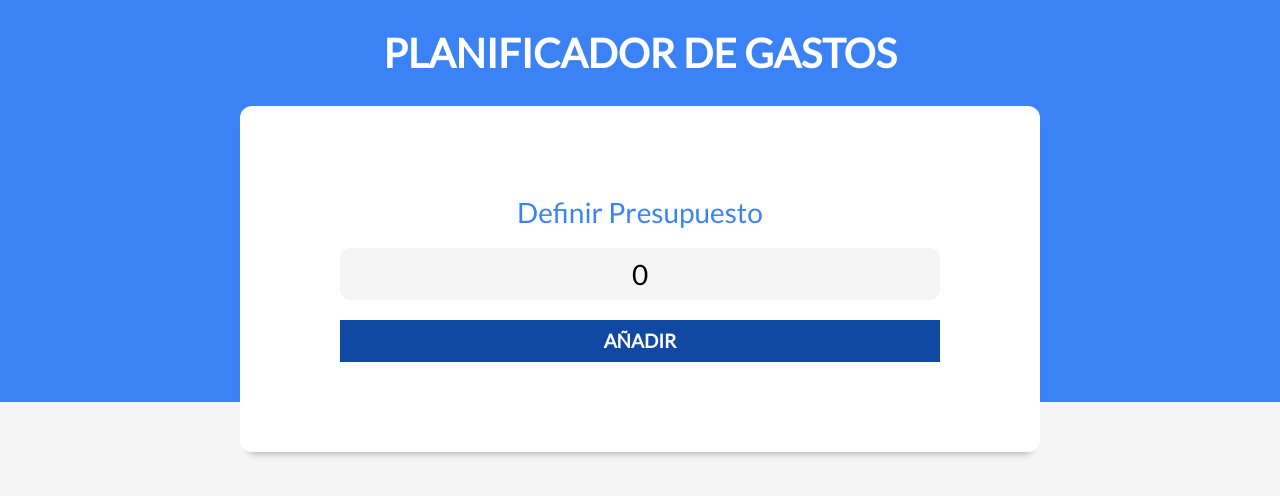
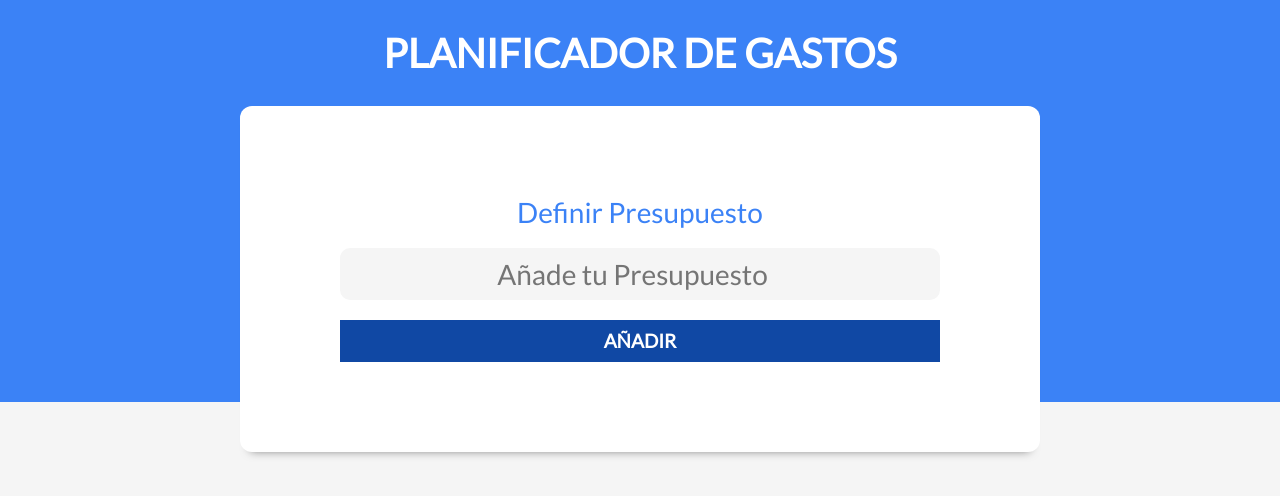
Before and after one commit to VicenteVieraG/Budget-Manager, a React (Vite) app in the folder control-gastos/: page / in a window 1280 px wide. Shown: the top 496 px of the page. Built offline with nearby package versions, Linux system fonts and the light colour scheme.

Commit message:
Conditional rendering for the stats page implemented

```diff
--- a/control-gastos/src/App.jsx
+++ b/control-gastos/src/App.jsx
@@ -4,12 +4,15 @@ import NuevoPresupuesto from './components/NuevoPresupuesto'
 
 function App() {
 	const [presupuesto,setPresupuesto] =useState(0);
+	const [isValidPresupuesto,setIsValidPresupuesto]=useState(false);
 
 	return (
 		<div>
 			<Header
 				presupuesto={presupuesto}
 				setPresupuesto={setPresupuesto}
+				isValidPresupuesto={isValidPresupuesto}
+				setIsValidPresupuesto={setIsValidPresupuesto}
 			/>
 		</div>
 	)
--- a/control-gastos/src/components/Header.jsx
+++ b/control-gastos/src/components/Header.jsx
@@ -1,15 +1,21 @@
 import React from 'react';
 import NuevoPresupuesto from './NuevoPresupuesto';
 
-const Header = ({presupuesto,setPresupuesto}) => {
+const Header = ({presupuesto,setPresupuesto,isValidPresupuesto,setIsValidPresupuesto}) => {
 	return (
 		<header>
 			<h1>Planificador de Gastos</h1>
 
-			<NuevoPresupuesto
-				presupuesto={presupuesto}
-				setPresupuesto={setPresupuesto}
+			{isValidPresupuesto ? (
+				<p>Control de Presupuesto</p>
+				) : (
+					<NuevoPresupuesto
+					presupuesto={presupuesto}
+					setPresupuesto={setPresupuesto}
+					setIsValidPresupuesto={setIsValidPresupuesto}
 			/>
+				)
+			}
 		</header>
 	);
 };
--- a/control-gastos/src/components/NuevoPresupuesto.jsx
+++ b/control-gastos/src/components/NuevoPresupuesto.jsx
@@ -2,18 +2,21 @@ import React from 'react';
 import {useState} from 'react';
 import Mensaje from './Mensaje';
 
- const NuevoPresupuesto = ({presupuesto,setPresupuesto}) => {
+ const NuevoPresupuesto = ({presupuesto,setPresupuesto,setIsValidPresupuesto}) => {
 	const [mensaje,setMensaje]=useState("");
 
 
 	const handlePresupuesto = (e) =>{
 		e.preventDefault();
 
-		if(!Number(presupuesto) || Number(presupuesto)<0){
+		if(!presupuesto || presupuesto<0){
 			setMensaje("No es un presupuesto valido")
-		}else{
 
+			return;
 		}
+
+		setMensaje("");
+		setIsValidPresupuesto(true);
 	}
 
 
@@ -24,10 +27,10 @@ import Mensaje from './Mensaje';
 					<label>Definir Presupuesto</label>
 					<input
 						className="nuevo-presupuesto"
-						type="text"
+						type="number"
 						placeholder="Añade tu Presupuesto"
-						value={presupuesto}
-						onChange={e => setPresupuesto(e.target.value)}
+						//value={presupuesto}
+						onChange={e => setPresupuesto(Number(e.target.value))}
 					/>
 				</div>
 				<input
```
